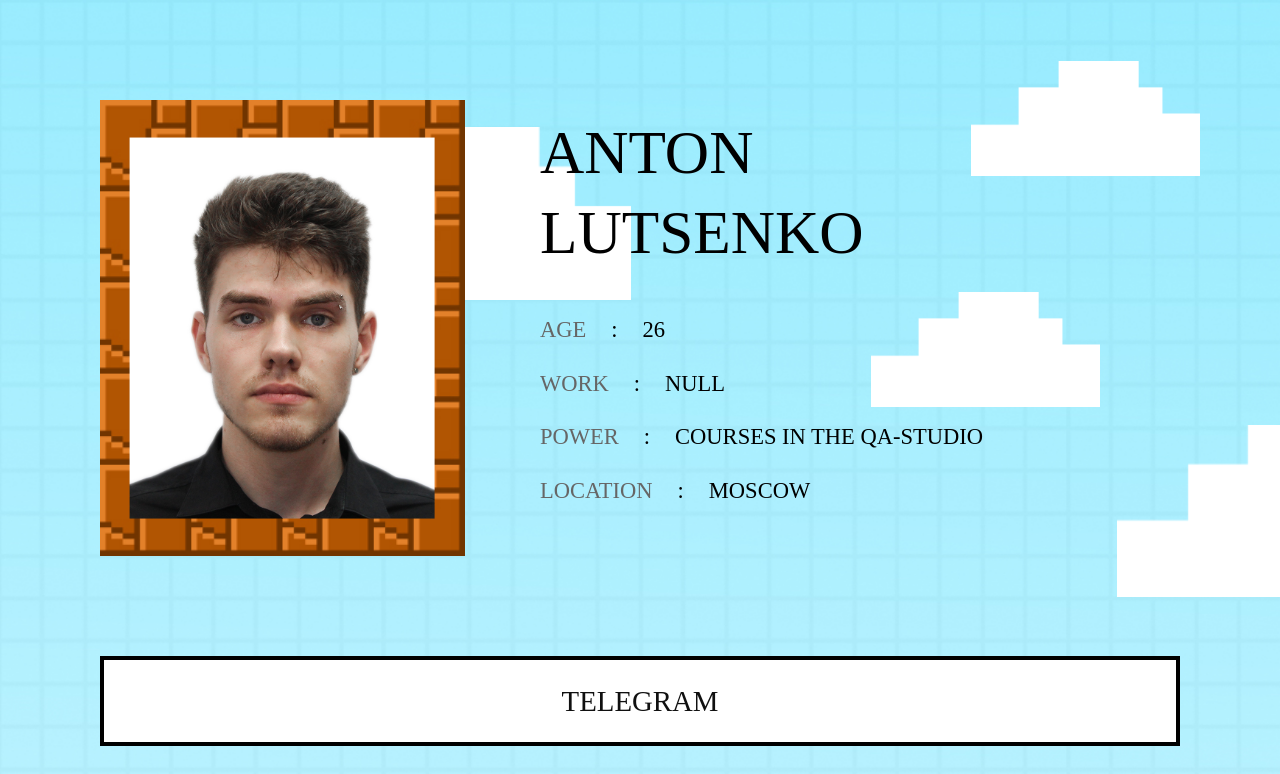
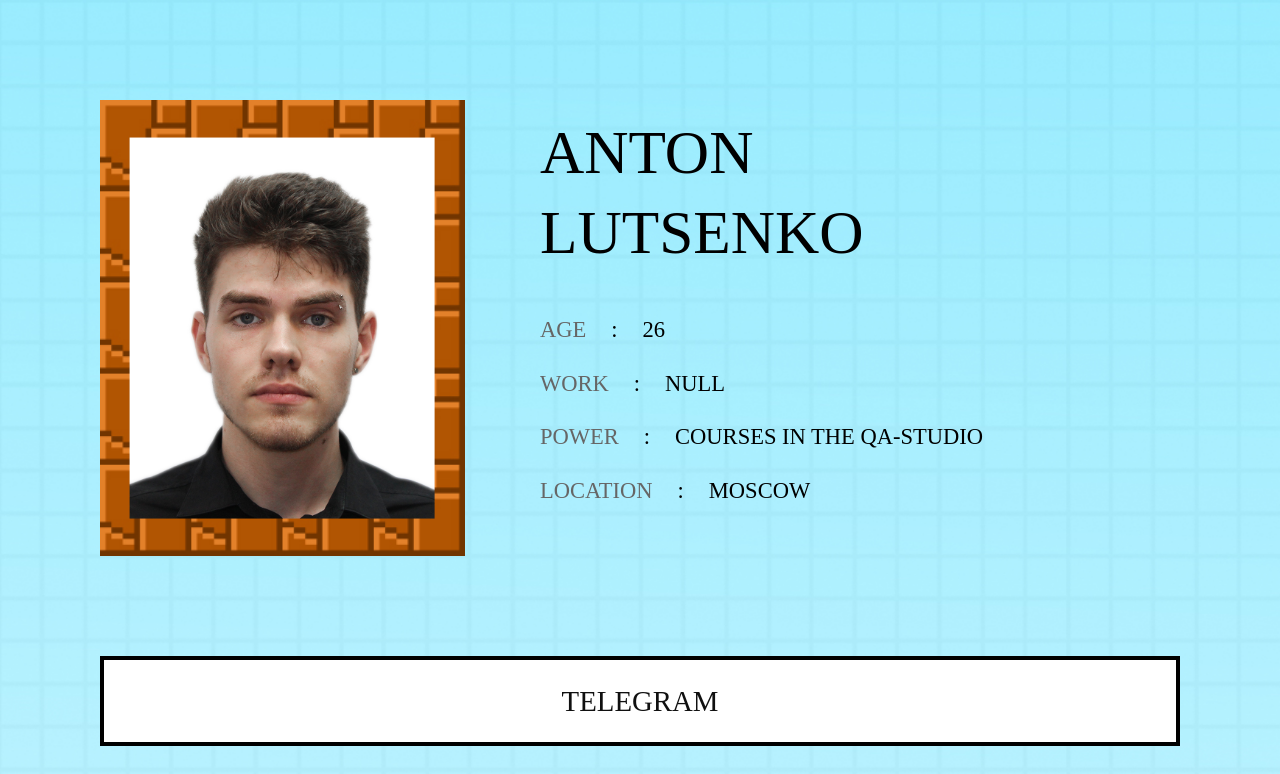
Before and after one commit to Twdie/s, a plain HTML site: page index.html in a window 1280 px wide. Shown: the top 774 px of the page. Drawn offline with Linux system fonts and the light colour scheme; files whose address does not match are found by name.

Commit message:
убрал облака

```diff
--- a/index.html
+++ b/index.html
@@ -18,13 +18,7 @@
    <div class="wrapper">
       <main class="main">
          <!-- Облако -->
-         <img class="cloud_1" src="./image/cloud.png" alt="Облако">
-         <!-- Облако -->
-         <img class="cloud_2" src="./image/cloud.png" alt="Облако">
-         <!-- Облако -->
-         <img class="cloud_3" src="./image/cloud.png" alt="Облако">
-         <!-- Облако -->
-         <img class="cloud_4" src="./image/cloud.png" alt="Облако">
+
          <!-- Полка на которой стоит Марио -->
          <img class="shelf" src="./image/shelf.jpg" alt="Полка на которой стоит Mario">
          <!-- Изображение Марио -->
```
